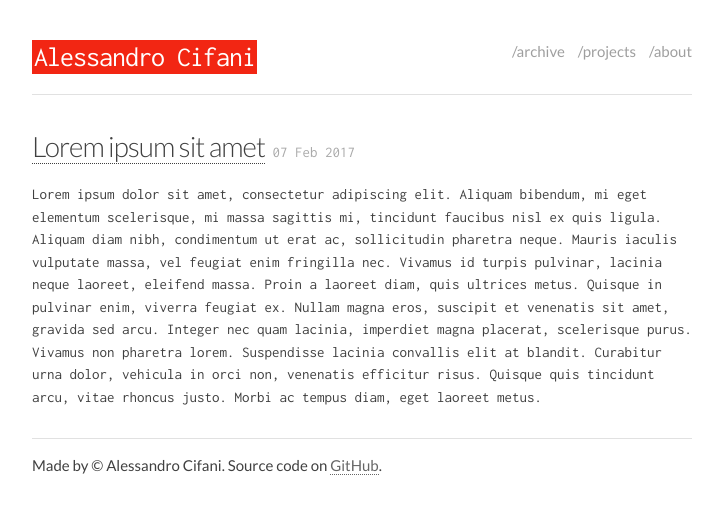
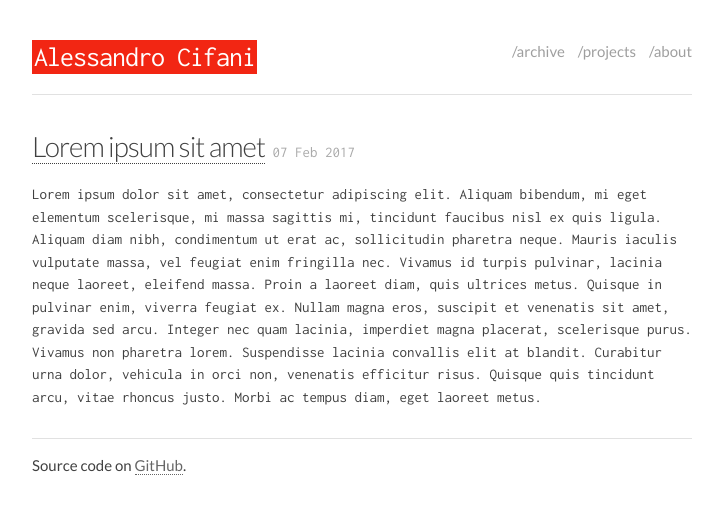
Before and after one commit to acifani/acifani.github.com, a Jekyll site: the page built from index.html, in a window 1280 px wide. Shown: the top 514 px of the page, without its empty margins (278-1001 px from the left). Built offline with Jekyll 4.4.1, drawn with Linux system fonts in a browser that asks for light colours; the list of posts is cut into pages by our own code.

Commit message:
Update default.html

```diff
--- a/_layouts/default.html
+++ b/_layouts/default.html
@@ -39,7 +39,7 @@
 
         <hr>
         <footer>
-            Made by &copy; Alessandro Cifani. Source code on <a href="https://github.com/ceeph/ceeph.github.com" class="underline">GitHub</a>.
+            Source code on <a href="https://github.com/ceeph/ceeph.github.com" class="underline">GitHub</a>.
         </footer>
     </div>
 </body>
```
